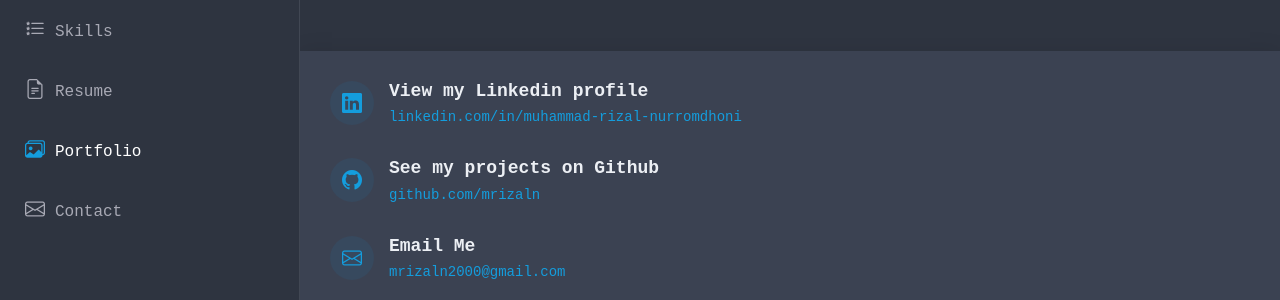
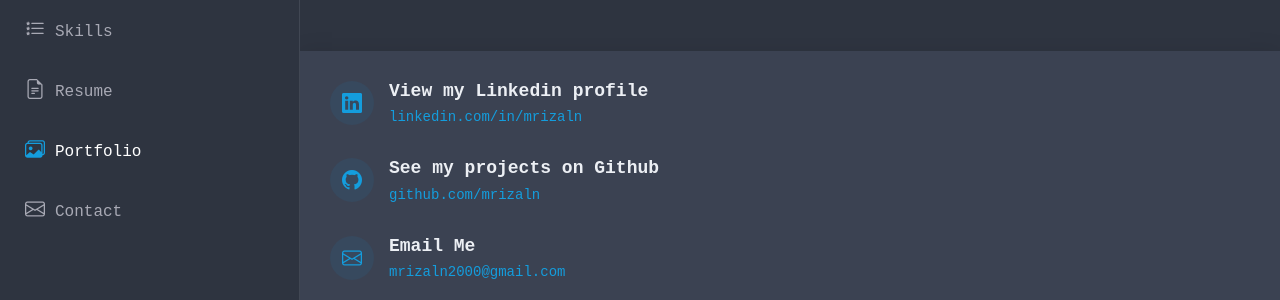
Before and after one commit to mrizaln/mrizaln.github.io, a Jekyll site: the page built from portfolio.html, in a window 1280 px wide and 900 px high, scrolled down 4263 px. Shown: the part 401-701 px from the top of the window. Built offline with Jekyll 4.4.1, drawn with Linux system fonts in a browser that asks for light colours.

Commit message:
Update linkedin link

```diff
--- a/_layouts/proj-details.html
+++ b/_layouts/proj-details.html
@@ -48,7 +48,7 @@
     </a>
 
     <div class="social-links text-center">
-      <a href="https://linkedin.com/in/muhammad-rizal-nurromdhoni/" class="linkedin"><i class="bi bi-linkedin"></i></a>
+      <a href="https://linkedin.com/in/mrizaln/" class="linkedin"><i class="bi bi-linkedin"></i></a>
       <a href="https://github.com/mrizaln/" class="github"><i class="bi bi-github"></i></a>
       <a href="mailto:mrizaln2000@gmail.com" class="mail"><i class="bi-envelope-at-fill"></i></a>
     </div>
--- a/index.html
+++ b/index.html
@@ -4,6 +4,7 @@
 <head>
   <title>Muhammad Rizal Nurromdhoni</title>
   <meta name="viewport" content="width=device-width, initial-scale=1">
+  <link href="assets/img/favicon.svg" rel="icon">
   <style>
     body {
       font-family: monospace;
@@ -51,14 +52,14 @@
     <div class="wrapper">
       <div class="content">
         <div class="me">
-          <img src="assets/img/me-large.webp" alt="muhammad-rizal-nurromdhoni pic"/>
+          <img src="assets/img/me-large.webp" title="Muhammad Rizal Nurromdhoni picture"/>
           <h1 class="name">Muhammad Rizal Nurromdhoni</h1>
         </div>
         <div class="lists">
           <h2 class="list-title">Links</h2>
           <ul class="links list">
             <li><a href="portfolio.html">Portfolio</a></li>
-            <li><a href="https://linkedin.com/in/muhammad-rizal-nurromdhoni/">LinkedIn</a></li>
+            <li><a href="https://linkedin.com/in/mrizaln/">LinkedIn</a></li>
             <li><a href="https://github.com/mrizaln/">Github</a></li>
             <li><a href="mailto:mrizaln2000@gmail.com">Email</a></li>
           </ul>
--- a/portfolio.html
+++ b/portfolio.html
@@ -49,7 +49,7 @@
     </a>
 
     <div class="social-links text-center">
-      <a href="https://linkedin.com/in/muhammad-rizal-nurromdhoni/" class="linkedin"><i class="bi bi-linkedin"></i></a>
+      <a href="https://linkedin.com/in/mrizaln/" class="linkedin"><i class="bi bi-linkedin"></i></a>
       <a href="https://github.com/mrizaln/" class="github"><i class="bi bi-github"></i></a>
       <a href="mailto:mrizaln2000@gmail.com" class="mail"><i class="bi-envelope-at-fill"></i></a>
     </div>
@@ -95,7 +95,7 @@
       <div class="container">
         <div class="row gy-4 justify-content-center">
           <div class="col-lg-4">
-            <img src="assets/img/me-medium.webp" class="img-fluid rounded-4" alt="Muhammad Rizal Nurromdhoni picture">
+            <img src="assets/img/me-medium.webp" class="img-fluid rounded-4" title="Muhammad Rizal Nurromdhoni picture">
           </div>
           <div class="col-lg-8 content">
             <h2>C++/Rust Developer | Graphics Programmer | Mobile Developer</h2>
@@ -341,10 +341,10 @@
             <div class="info-wrap">
 
               <div class="info-item d-flex">
-                <a href="https://linkedin.com/in/muhammad-rizal-nurromdhoni/"><i class="bi bi-linkedin flex-shrink-0"></i></a>
+                <a href="https://linkedin.com/in/mrizaln/"><i class="bi bi-linkedin flex-shrink-0"></i></a>
                 <div>
                   <h3>View my Linkedin profile</h3>
-                  <p><a href="https://linkedin.com/in/muhammad-rizal-nurromdhoni/">linkedin.com/in/muhammad-rizal-nurromdhoni</a></p>
+                  <p><a href="https://linkedin.com/in/mrizaln/">linkedin.com/in/mrizaln</a></p>
                 </div>
               </div><!-- End Info Item -->
 
@@ -352,7 +352,7 @@
                 <a href="https://github.com/mrizaln/"><i class="bi bi-github flex-shrink-0"></i></a>
                 <div>
                   <h3>See my projects on Github</h3>
-                  <p><a href="https://linkedin.com/in/muhammad-rizal-nurromdhoni/">github.com/mrizaln</a></p>
+                  <p><a href="https://linkedin.com/in/mrizaln/">github.com/mrizaln</a></p>
                 </div>
               </div><!-- End Info Item -->
 
```
